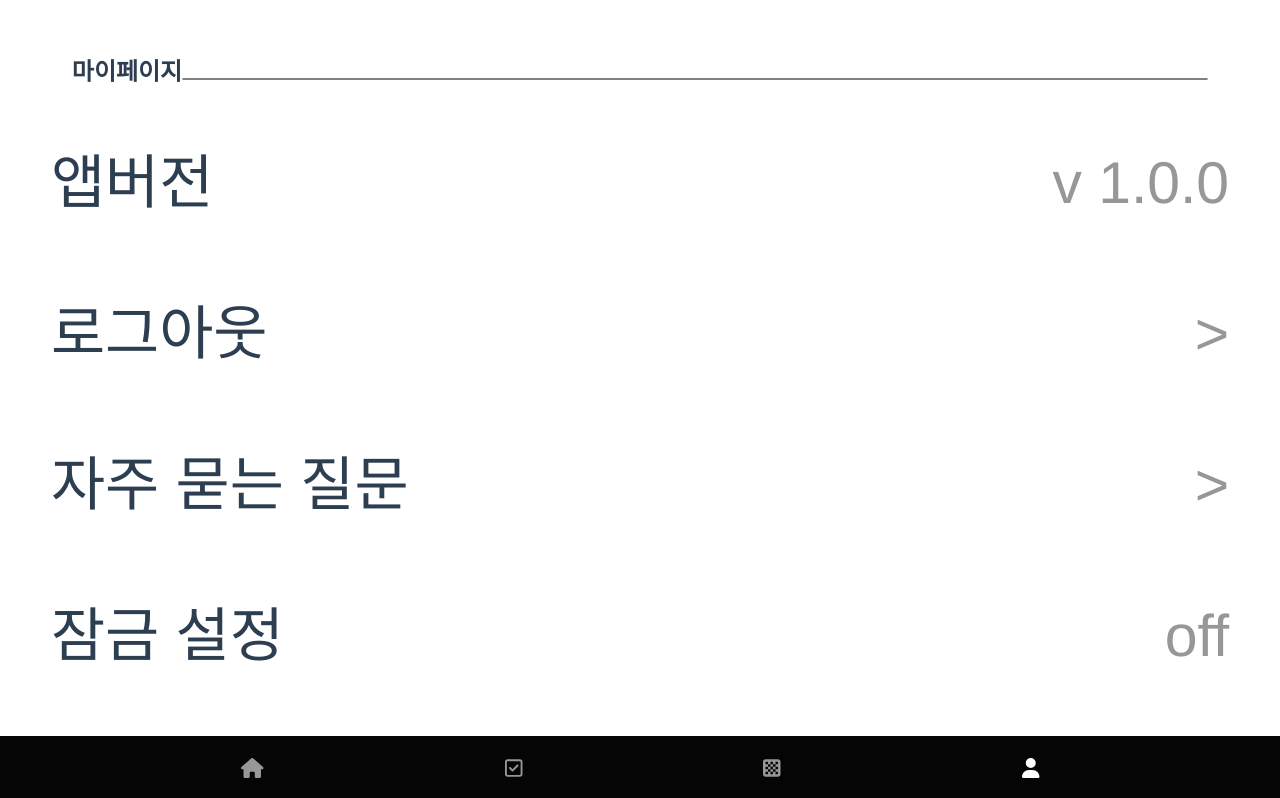
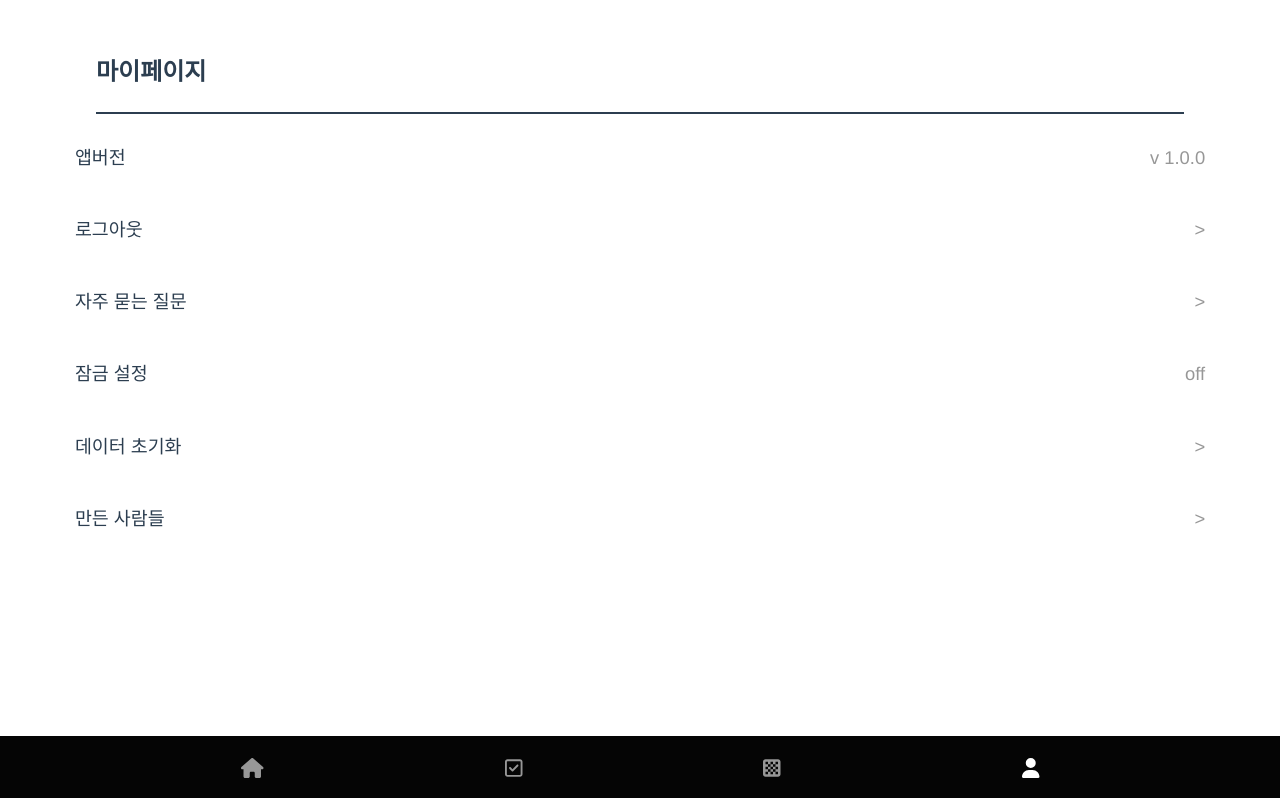
Before and after one commit to saxzvs/happy-jar-FE, a Vue app: page /myPage in a window 1280 px wide. Shown: the top 798 px of the page. Built offline with nearby package versions, Linux system fonts and the light colour scheme; what v-calendar would draw is missing.

Commit message:
Style. 메뉴 헤더 영역 공통 css로 분리

```diff
--- a/src/components/MyPage/MyPageContents.vue
+++ b/src/components/MyPage/MyPageContents.vue
@@ -1,14 +1,14 @@
 <template>
-  <div class="wrapper">
+  <div class="item-wrapper">
     <div class="item">
       <p>앱버전</p>
       <span>{{appVer}}</span>
     </div>
     <div class="item">
-      <p class="sub">로그아웃</p>
+      <p>로그아웃</p>
     </div>
     <div class="item">
-      <p class="sub">자주 묻는 질문</p>
+      <p>자주 묻는 질문</p>
     </div>
     <div class="item">
       <p>잠금 설정</p>
@@ -16,10 +16,10 @@
       <span v-else>off</span>
     </div>
     <div class="item">
-      <p class="sub">데이터 초기화</p>
+      <p>데이터 초기화</p>
     </div>
     <div class="item">
-      <p class="sub">만든 사람들</p>
+      <p>만든 사람들</p>
     </div>
   </div>
 </template>
@@ -38,29 +38,31 @@ export default {
 </script>
 
 <style lang="scss" scoped>
+.item-wrapper {
+  display: flex;
+  flex-direction: column;
+  gap: 2em;
+  margin: auto;
+  width: 90%;
+}
 .item {
   display: flex;
   justify-content: space-between;
-  position: relative;
-  margin-bottom: 5.5vw;
   padding: 0.85vw;
-  background: #fff;
-  border-radius: 0.8vw;
-  font-size: 4.6vw;
+  font-size: 2.3vh;
   align-items: center;
+  flex-basis: auto;
+  flex-grow: 0;
 }
-.item > span:last-child {
+.item > :not(:first-child):last-child {
   color: #979797;
 }
-.item p.sub {
+.item p:only-child {
   display: contents;
 }
-.item p.sub:after {
+.item p:only-child:after {
   content: '>';
-  display: inline-block;
   margin-left: 0.1125vw;
-  font-weight: normal;
   color: #979797;
-  float: right;
 }
 </style>
--- a/src/style/common.scss
+++ b/src/style/common.scss
@@ -1,4 +1,6 @@
-*{
+@import "src/style/color";
+
+* {
   box-sizing: border-box;
 }
 
@@ -16,3 +18,24 @@
   color: $white;
   font-weight: bold;
 }
+
+/* Menu-title Area :: start */
+div.title-wrapper {
+  width: 85%;
+  margin: auto auto 3vh auto;
+  text-align: left;
+}
+div.title-wrapper > .pg-title {
+  margin-bottom: 3.5vh;
+}
+div.title-wrapper > :not(.pg-title) {
+  padding-left: 3.5vw;
+  color: #767676;
+}
+div.title-wrapper:not(.no-line):after {
+  content: "";
+  display: block;
+  border: 1px solid currentColor;
+  margin: 1.5vh auto;
+}
+/* Menu-title Area :: end */
--- a/src/views/MyPage.vue
+++ b/src/views/MyPage.vue
@@ -1,5 +1,8 @@
 <template>
-  <h2 class="pg-title">마이페이지</h2>
+  <div class="title-wrapper">
+    <h2 class="pg-title">마이페이지</h2>
+    <!--<div>마이 설정</div>-->
+  </div>
 
   <MyPageContents />
 </template>
@@ -20,19 +23,7 @@ export default {
 };
 </script>
 
-<style lang="scss" scoped>
-.pg-title{
-  width: 100%;
-  margin-bottom: 1.5vw;
-  justify-content: center;
-}
-.pg-title:after {
-  content: "";
-  display: inline-block;
-  height:0px;
-  border-radius: 2px;
-  color: gray;
-  border: 1px solid currentColor;
-  width: 80%;
-}
+<style lang="scss">
+@import "src/style/common";
+
 </style>
```
